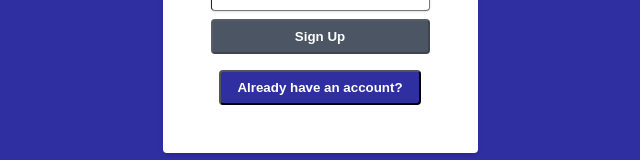
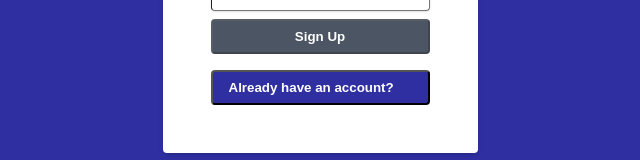
Before and after one commit to UzielCarranza/chat-app, a React (Create React App) app: page /signup in a window 1280 px wide. Shown: the part 412-572 px from the top of the page, without its empty margins (320-960 px from the left). Built offline with nearby package versions, Linux system fonts and the light colour scheme.

Commit message:
added css properties to make the already have an account button to make use of all available space within the form

```diff
--- a/src/components/signup/SignUp.js
+++ b/src/components/signup/SignUp.js
@@ -162,7 +162,7 @@ export const SignUp = () => {
                                 Sign Up
                             </button>
                     }
-                    <button className="login-form-button mt-4 background-base"
+                    <button className="login-form-button mt-4 background-base flex flex-row items-center w-full"
                             onClick={() => navigate("/login")}> Already
                         have an
                         account?
```
